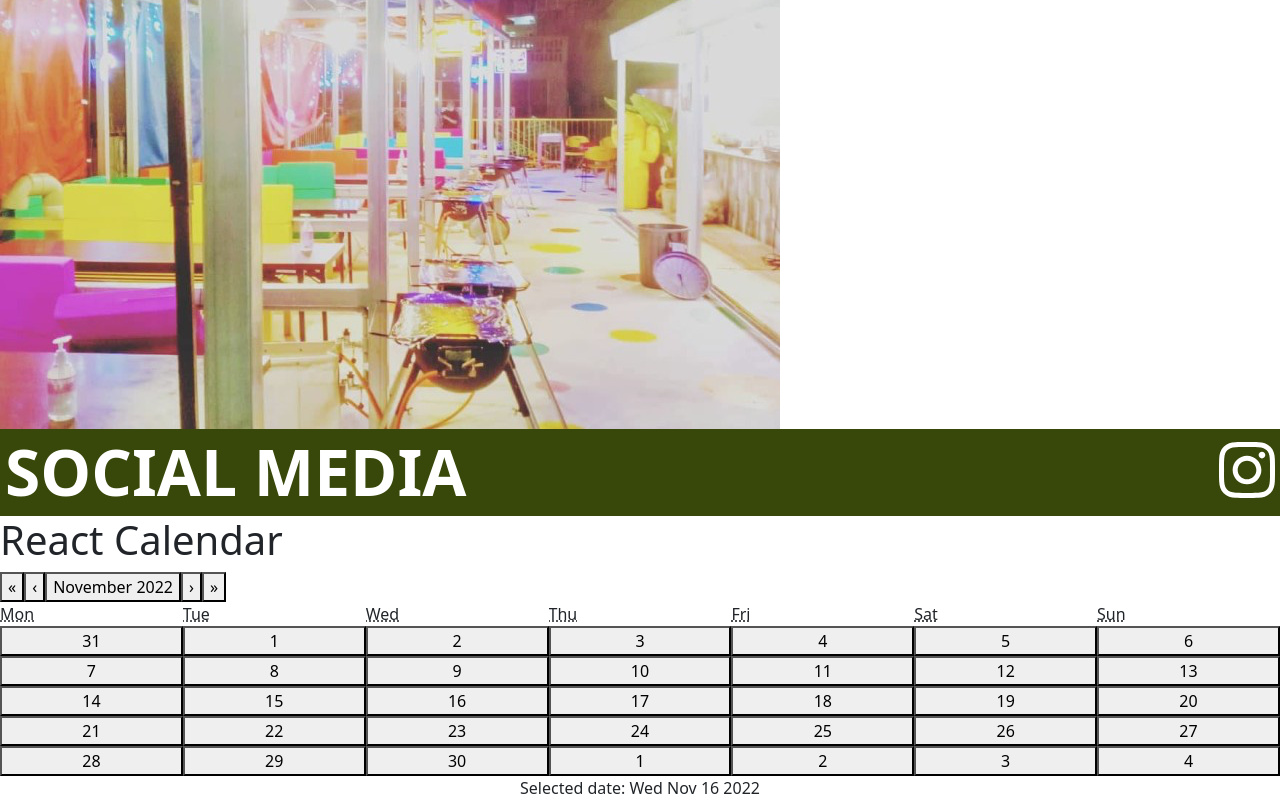
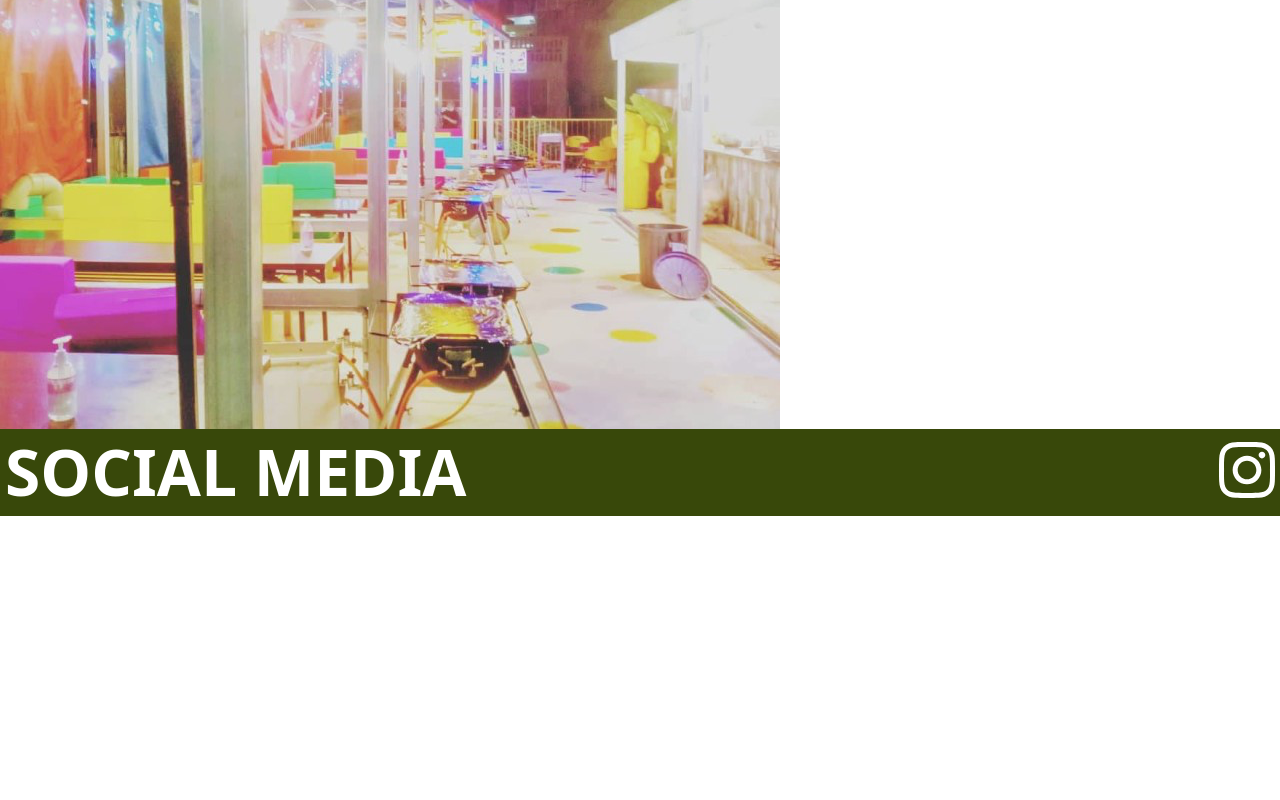
Before and after one commit to KrimssmirK/partyui, a React (Create React App) app: page / in a window 1280 px wide. Shown: the part 5448-6248 px from the top of the page. After the commit the page ends 5964 px from the top, so only its background shows below. Built offline with nearby package versions, Linux system fonts and the light colour scheme.

Commit message:
removed calendar

```diff
--- a/src/App.js
+++ b/src/App.js
@@ -10,7 +10,7 @@ import Announcement from './announcement/Announcement';
 import AboutUs from './about/aboutus';
 
 // testing for calendar app
-import MyCalendar from './calendar/MyCalendar';
+// import MyCalendar from './calendar/MyCalendar';
 
 const App = () =>
   <div className="App">
@@ -19,7 +19,7 @@ const App = () =>
     <Reservation />
     <Announcement />
     <AboutUs />
-    <MyCalendar />
+    {/* <MyCalendar /> */}
   </div>
 
 export default App;
```
